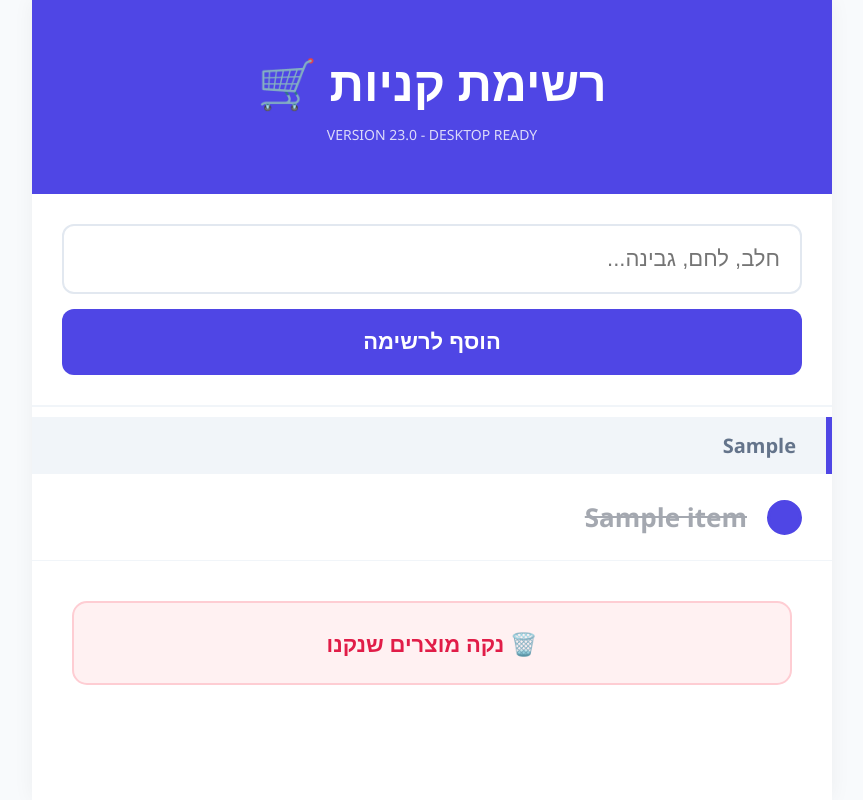
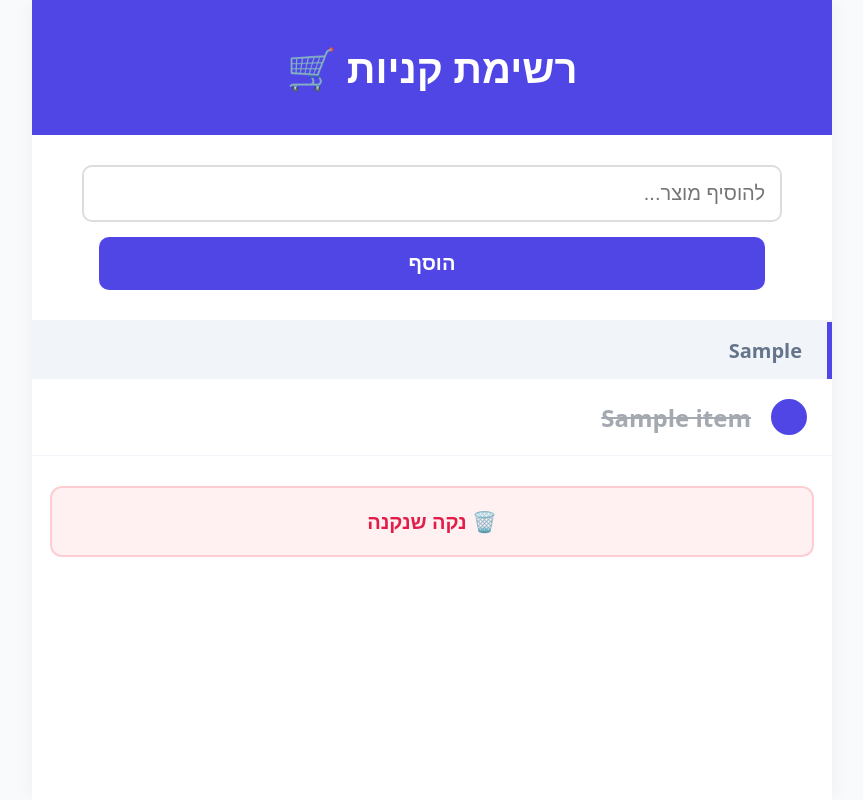
Before and after one commit to pavlo100-bit/-family-shopping-list-., a Flask app: page / in a window 1280 px wide. Shown: the whole page, without its empty margins (208-1071 px from the left). Run offline with Flask 3, Linux system fonts and the light colour scheme; tables that the repository leaves empty hold one stand-in row (values such as "Sample post").

Commit message:
Update index.html

```diff
--- a/templates/index.html
+++ b/templates/index.html
@@ -3,111 +3,41 @@
 <head>
     <meta charset="UTF-8">
     <meta name="viewport" content="width=device-width, initial-scale=1.0">
-    <title>רשימת קניות משפחתית</title>
+    <title>רשימת קניות</title>
     <style>
-        * { box-sizing: border-box; }
-        body {
-            font-family: 'Segoe UI', system-ui, sans-serif;
-            background-color: #f8fafc;
-            margin: 0; padding: 0;
-            direction: rtl;
-        }
-        /* המכולה המרכזית - מתאימה למחשב ולנייד */
-        .app-container {
-            width: 100%;
-            max-width: 800px;
-            margin: 0 auto;
-            background: white;
-            min-height: 100vh;
-            box-shadow: 0 0 20px rgba(0,0,0,0.05);
-        }
-        header {
-            background: #4f46e5;
-            color: white;
-            padding: 50px 20px;
-            text-align: center;
-        }
-        header h1 { font-size: 48px; margin: 0; }
-
-        .input-box { padding: 30px; border-bottom: 2px solid #f1f5f9; }
-        input[type="text"] {
-            width: 100%; padding: 20px; font-size: 22px;
-            border: 2px solid #e2e8f0; border-radius: 12px;
-            margin-bottom: 15px; outline: none;
-        }
-        input[type="text"]:focus { border-color: #4f46e5; }
-        button {
-            width: 100%; padding: 20px; font-size: 22px; font-weight: bold;
-            background: #4f46e5; color: white; border: none; border-radius: 12px;
-            cursor: pointer; transition: background 0.2s;
-        }
-        button:hover { background: #4338ca; }
-
-        .category-name {
-            background: #f1f5f9; padding: 15px 30px; font-weight: 800;
-            font-size: 20px; color: #64748b; margin-top: 10px;
-            border-right: 6px solid #4f46e5;
-        }
-        .item-row {
-            display: flex; align-items: center; padding: 25px 30px;
-            border-bottom: 1px solid #f1f5f9; text-decoration: none;
-            color: #1e293b; transition: bg 0.2s;
-        }
-        .item-row:hover { background: #fdfdfd; }
-        .checkbox {
-            width: 35px; height: 35px; border: 3px solid #cbd5e1;
-            border-radius: 50%; margin-left: 20px; flex-shrink: 0;
-        }
+        body { font-family: system-ui, sans-serif; background: #f8fafc; margin: 0; padding: 0; direction: rtl; }
+        .container { width: 100%; max-width: 800px; margin: 0 auto; background: white; min-height: 100vh; box-shadow: 0 0 20px rgba(0,0,0,0.05); }
+        header { background: #4f46e5; color: white; padding: 40px 20px; text-align: center; }
+        header h1 { font-size: 40px; margin: 0; }
+        .input-box { padding: 30px; text-align: center; border-bottom: 2px solid #f1f5f9; }
+        input { width: 90%; padding: 15px; font-size: 20px; border: 2px solid #ddd; border-radius: 10px; margin-bottom: 15px; }
+        button { width: 90%; padding: 15px; font-size: 20px; background: #4f46e5; color: white; border: none; border-radius: 10px; cursor: pointer; font-weight: bold; }
+        .cat-header { background: #f1f5f9; padding: 15px 25px; font-weight: 800; font-size: 20px; color: #64748b; border-right: 5px solid #4f46e5; }
+        .item { display: flex; align-items: center; padding: 20px 25px; border-bottom: 1px solid #f1f5f9; text-decoration: none; color: #1e293b; }
+        .checkbox { width: 30px; height: 30px; border: 3px solid #cbd5e1; border-radius: 50%; margin-left: 20px; flex-shrink: 0; }
         .checked-bg { background: #4f46e5; border-color: #4f46e5; }
-        .item-text { font-size: 26px; font-weight: 600; }
-        .item-checked { text-decoration: line-through; opacity: 0.4; }
-
-        .btn-clear {
-            display: block; margin: 40px auto; width: 90%;
-            padding: 25px; background: #fff1f2; color: #e11d48;
-            text-align: center; text-decoration: none; font-size: 22px;
-            font-weight: 800; border-radius: 15px; border: 2px solid #fecdd3;
-        }
+        .text { font-size: 24px; font-weight: 600; }
+        .done { text-decoration: line-through; opacity: 0.4; }
+        .clear { display: block; width: 90%; margin: 30px auto; padding: 20px; background: #fff1f2; color: #e11d48; text-align: center; text-decoration: none; font-size: 20px; font-weight: 800; border-radius: 12px; border: 2px solid #fecdd3; }
     </style>
 </head>
 <body>
-    <div class="app-container">
-        <header>
-            <h1>רשימת קניות 🛒</h1>
-            <div style="font-size: 14px; opacity: 0.8; margin-top: 10px;">VERSION 23.0 - DESKTOP READY</div>
-        </header>
-
+    <div class="container">
+        <header><h1>רשימת קניות 🛒</h1></header>
         <div class="input-box">
-            <form action="/add" method="POST">
-                <input type="text" name="item_name" placeholder="חלב, לחם, גבינה..." autocomplete="off">
-                <button type="submit">הוסף לרשימה</button>
-            </form>
+            <form action="/add" method="POST"><input type="text" name="item_name" placeholder="להוסיף מוצר..."><br><button type="submit">הוסף</button></form>
         </div>
-
-        <div class="list-section">
-            {% if not items %}
-                <div style="text-align: center; padding: 100px 20px; color: #94a3b8; font-size: 24px; font-weight: bold;">
-                    ✨ הרשימה ריקה ומחכה לך!
-                </div>
-            {% else %}
-                {% set ns = namespace(last_cat="") %}
-                {% for item in items %}
-                    {% if item[2] != ns.last_cat %}
-                        <div class="category-name">{{ item[2] }}</div>
-                        {% set ns.last_cat = item[2] %}
-                    {% endif %}
-
-                    <a href="/toggle/{{ item[0] }}" class="item-row">
-                        <div class="checkbox {{ 'checked-bg' if item[3] == 1 }}"></div>
-                        <span class="item-text {{ 'item-checked' if item[3] == 1 }}">{{ item[1] }}</span>
-                    </a>
-                {% endfor %}
-            {% endif %}
+        <div>
+            {% set ns = namespace(last_cat="") %}
+            {% for item in items %}
+                {% if item[2] != ns.last_cat %} <div class="cat-header">{{ item[2] }}</div> {% set ns.last_cat = item[2] %} {% endif %}
+                <a href="/toggle/{{ item[0] }}" class="item">
+                    <div class="checkbox {{ 'checked-bg' if item[3] == 1 }}"></div>
+                    <span class="text {{ 'done' if item[3] == 1 }}">{{ item[1] }}</span>
+                </a>
+            {% endfor %}
         </div>
-
-        {% if items %}
-            <a href="/clear" class="btn-clear">🗑️ נקה מוצרים שנקנו</a>
-        {% endif %}
+        {% if items %}<a href="/clear" class="clear">🗑️ נקה שנקנה</a>{% endif %}
     </div>
 </body>
 </html>
```
